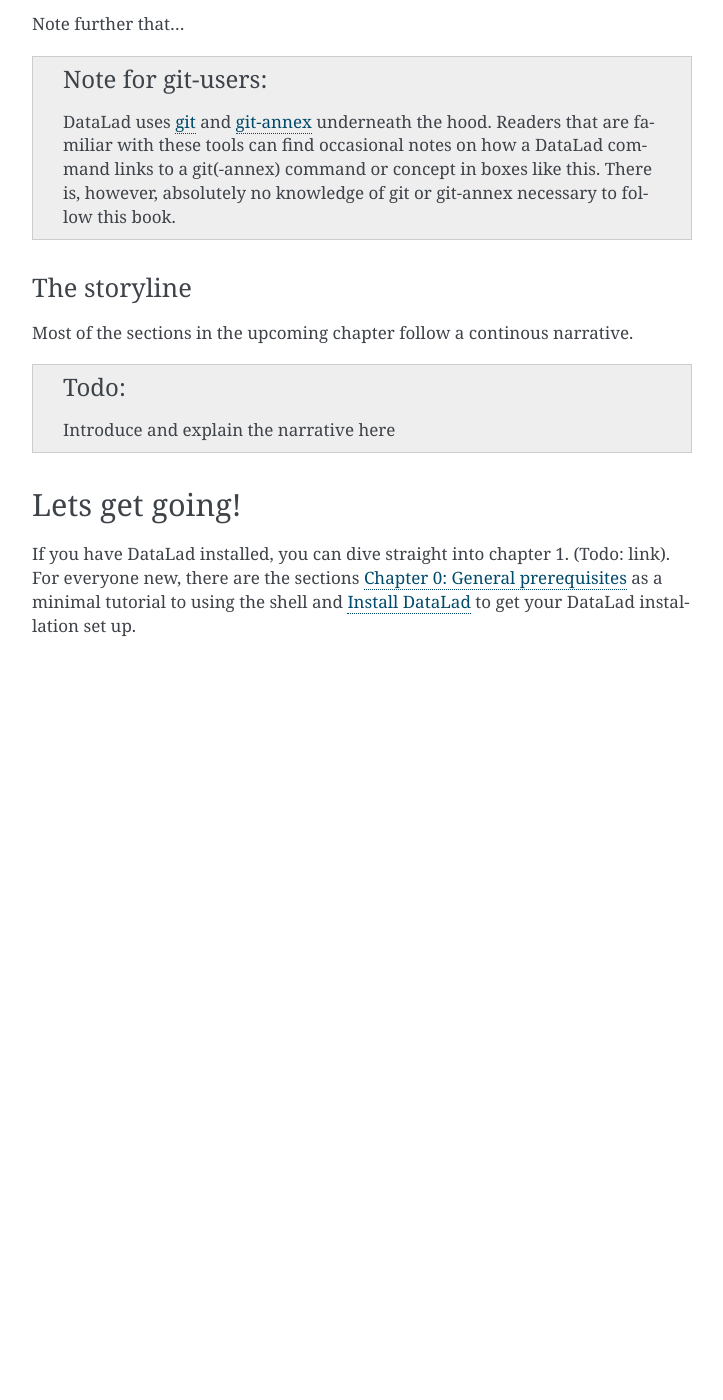
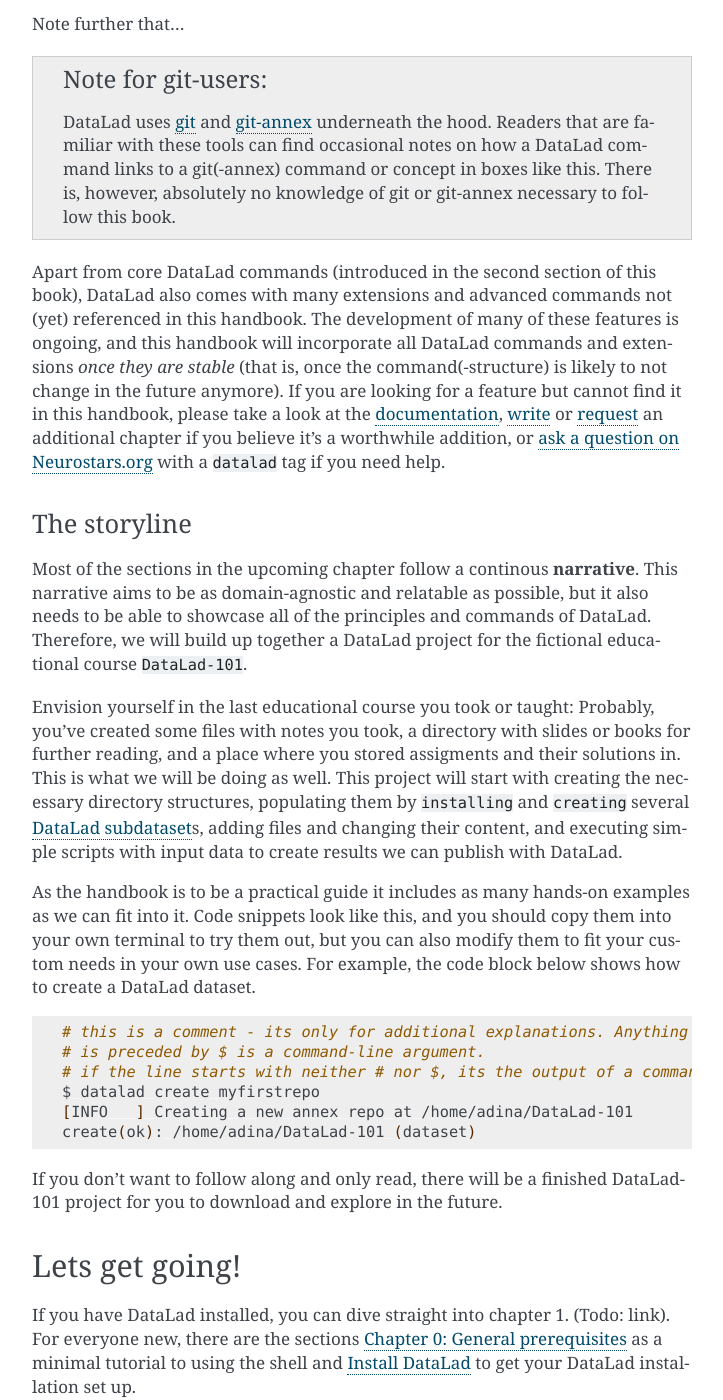
Before and after one commit to datalad-handbook/book, a Sphinx documentation site: the page built from docs/intro/narrative.rst, in a window 1280 px wide and 1400 px high, scrolled down 1343 px. Shown: the whole window, without its empty margins (388-1111 px from the left). Built offline with Sphinx 7.4.7, drawn with Linux system fonts in a browser that asks for light colours; comment, search, counter and statistics services are not loaded; before the commit the page ends 1997 px from its top, so only the background shows below that.

Commit message:
move section related to how the book works from introduction to dedicated section, add a note on the storyline

```diff
--- a/docs/intro/narrative.rst
+++ b/docs/intro/narrative.rst
@@ -71,14 +71,57 @@
    There is, however, absolutely no knowledge of git or git-annex necessary
    to follow this book.
 
+Apart from core DataLad commands (introduced in the second section of this book),
+DataLad also comes with many extensions and advanced commands not (yet) referenced
+in this handbook. The development of many of these features
+is ongoing, and this handbook will incorporate all DataLad commands and extensions
+*once they are stable* (that is, once the command(-structure) is likely to not
+change in the future anymore). If you are looking for a feature but cannot find it in this
+handbook, please take a look at the `documentation <http://docs.datalad.org>`_,
+`write <LinkThisToContributing>`_ or
+`request <https://github.com/psychoinformatics-de/datalad-handbook/issues/new>`_
+an additional chapter if you believe it's a worthwhile addition, or
+`ask a question on Neurostars.org <https://neurostars.org/latest>`_
+with a ``datalad`` tag if you need help.
+
+
 The storyline
 ^^^^^^^^^^^^^
 
-Most of the sections in the upcoming chapter follow a continous narrative.
+Most of the sections in the upcoming chapter follow a continous **narrative**.
+This narrative aims to be as domain-agnostic and relatable as possible, but
+it also needs to be able to showcase all of the principles and commands
+of DataLad. Therefore, we will build up together a DataLad project for the
+fictional educational course ``DataLad-101``.
 
-.. todo::
+Envision yourself in the last educational course you took or taught:
+Probably, you've created some files with notes you took, a directory
+with slides or books for further reading, and a place where you stored
+assigments and their solutions in. This is what we will be doing as well.
+This project will start with creating the necessary directory structures,
+populating them by ``installing`` and ``creating`` several
+:term:`DataLad subdataset`\s, adding files and changing their content,
+and executing simple scripts with input data to create results we can
+publish with DataLad.
 
-   Introduce and explain the narrative here
+As the handbook is to be a practical guide it includes as many hands-on examples
+as we can fit into it. Code snippets look like this, and you should copy
+them into your own terminal to try them out, but you can also modify them
+to fit your custom needs in your own use cases.
+For example, the code block below shows how to create a DataLad dataset.
+
+.. code-block:: bash
+
+   # this is a comment - its only for additional explanations. Anything that
+   # is preceded by $ is a command-line argument.
+   # if the line starts with neither # nor $, its the output of a command
+   $ datalad create myfirstrepo
+   [INFO   ] Creating a new annex repo at /home/adina/DataLad-101
+   create(ok): /home/adina/DataLad-101 (dataset)
+
+If you don't want to follow along and only read, there will be a
+finished DataLad-101 project for you to download and explore in the future.
+
 
 Lets get going!
 ---------------
```
Also changed, not shown: docs/intro/duction.rst (+0 -29 lines).
